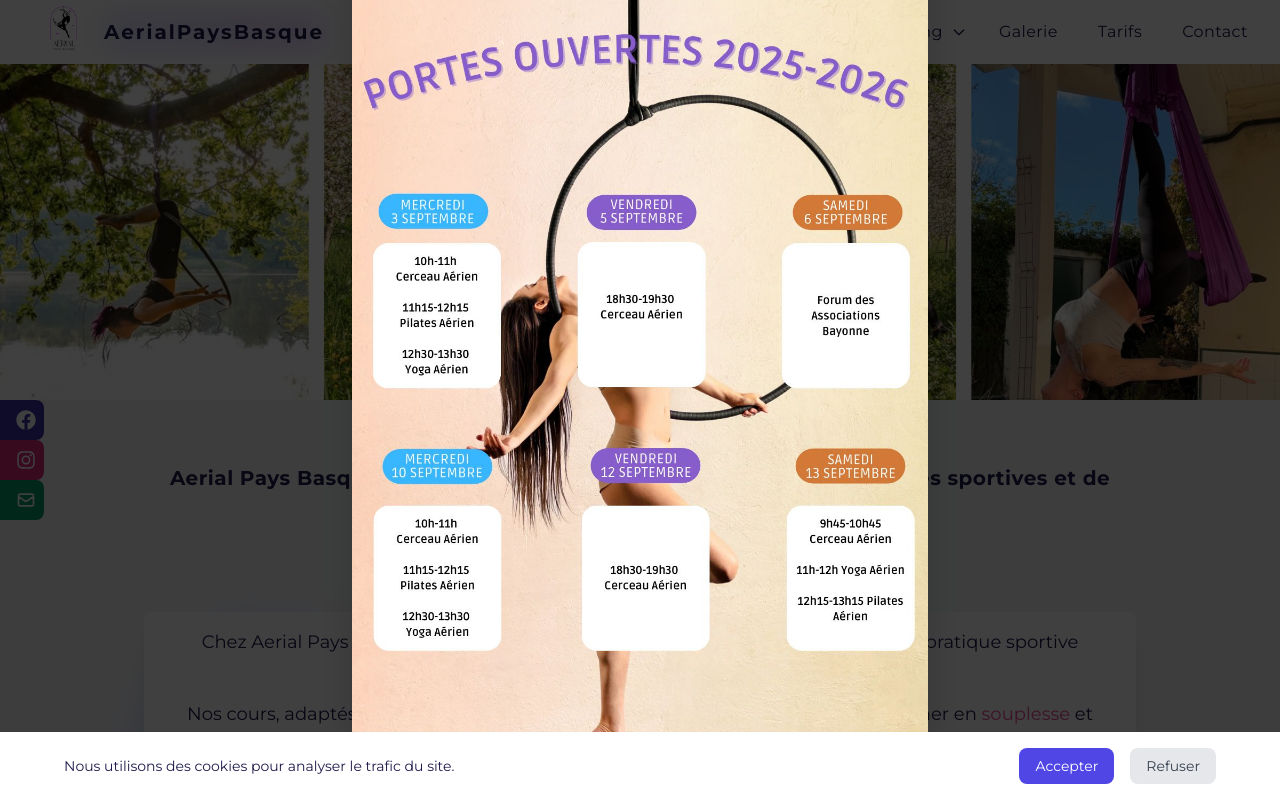
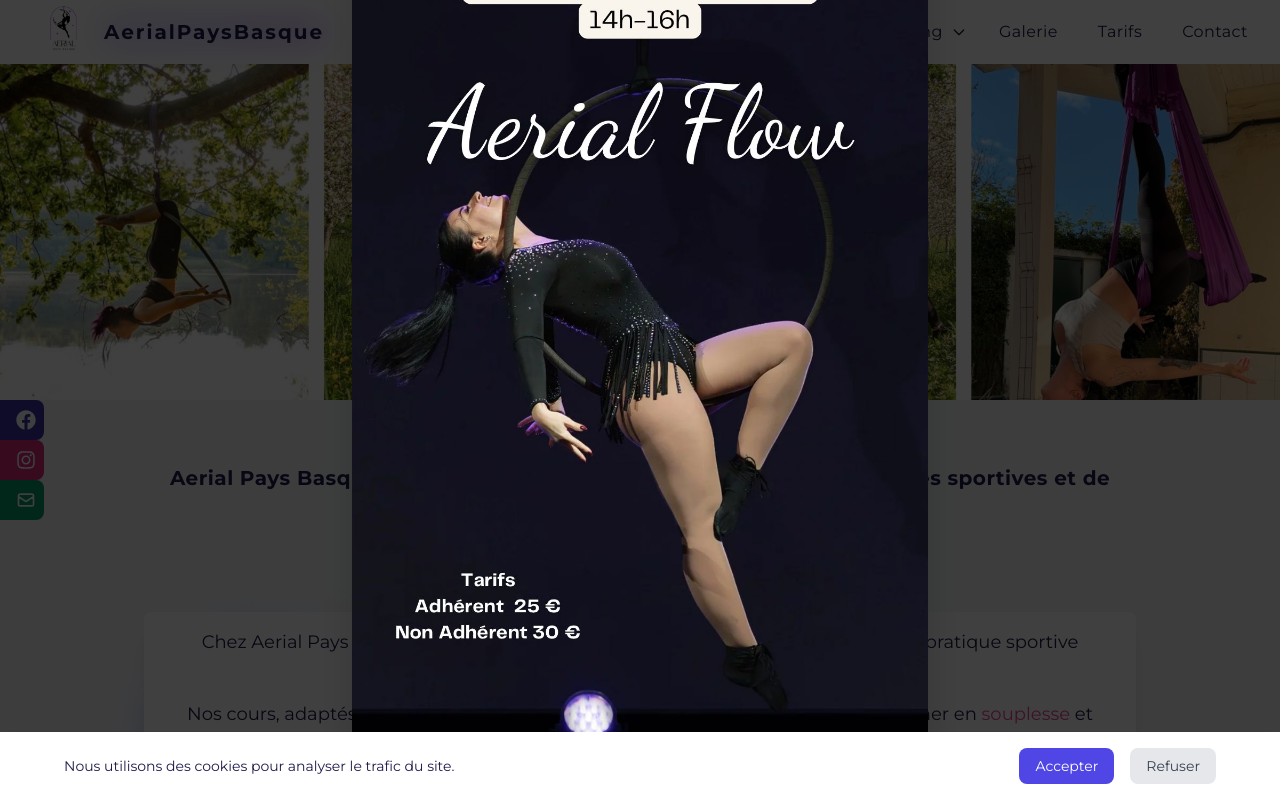
Before and after one commit to JacquesPoulin/aerialPaysBasque, a React (Vite) app: page / in a window 1280 px wide. Shown: the top 800 px of the page. Built offline with nearby package versions, Linux system fonts and the light colour scheme; a web font is replaced by a local one.

Commit message:
Ajout d'une nouvelle pop info

```diff
--- a/src/data/promoList.js
+++ b/src/data/promoList.js
@@ -4,6 +4,12 @@
     alt: "Image info et promotion",
     video: false,
     date: null,
+  },
+  {
+    src: "/assets/pics/autres/masterclass_dec_2025.jpeg",
+    alt: "Image info et promotion",
+    video: false,
+    date: "2025-12-13",
   },
   {
     src: "/assets/pics/autres/aerial_planning_2.jpg",
--- a/src/data/promoPopUpList.js
+++ b/src/data/promoPopUpList.js
@@ -1,4 +1,10 @@
 export const promotions = {
+  noel2025: {
+    imageSrc: "/assets/pics/autres/masterclass_dec_2025.jpeg",
+    imageAlt: "Masterclass Décembre 2025",
+    expirationDate: "2025-12-12T23:59:59",
+    isActive: true,
+  },
   rentree2025: {
     imageSrc: "/assets/pics/autres/aerial_planning_2.jpg",
     imageAlt: "Portes ouvertes 2025",
```
Also changed, not shown: public/assets/pics/autres/masterclass_dec_2025.jpeg (added).
